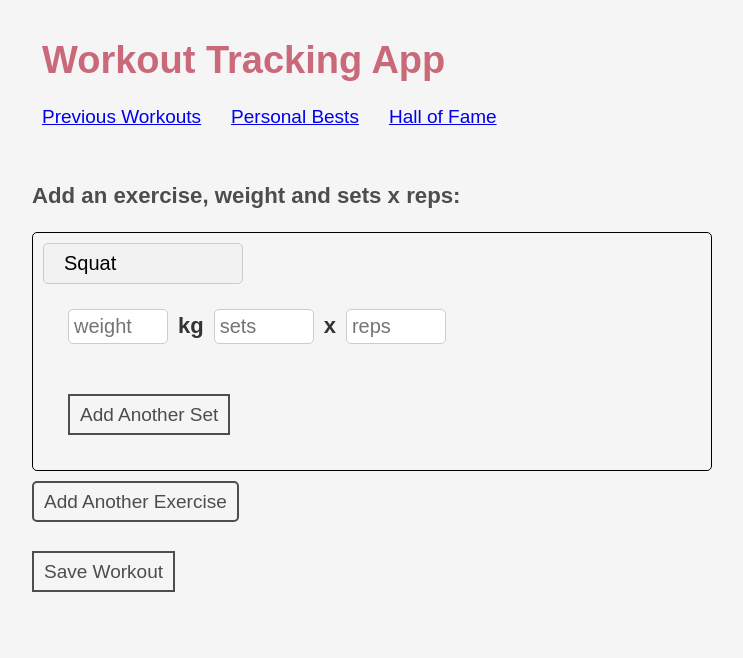
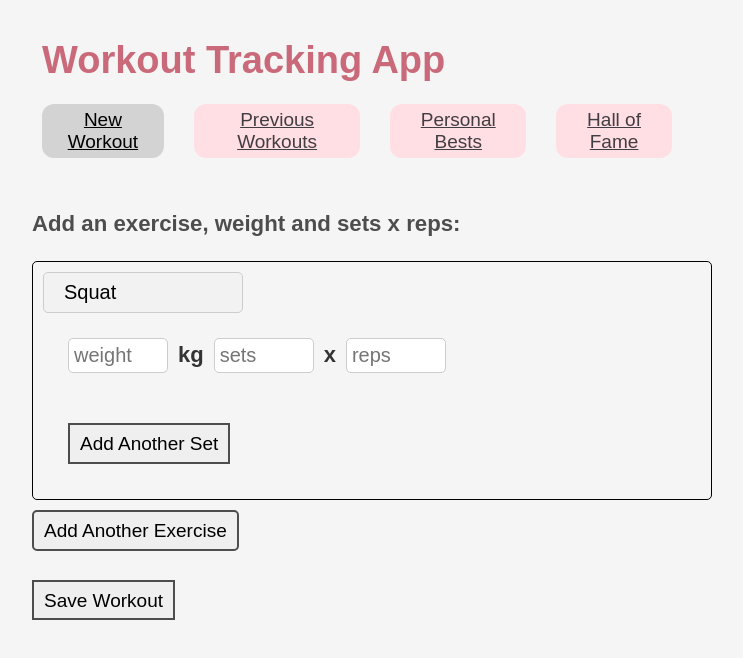
Before and after one commit to fujimuri/workout-app, a React (Create React App) app in the folder client/: page / in a window 1280 px wide. Shown: the top 658 px of the page, without its empty margins (268-1011 px from the left). Built offline with nearby package versions, Linux system fonts and the light colour scheme.

Commit message:
design header with buttons and active page button

```diff
--- a/client/src/App.js
+++ b/client/src/App.js
@@ -50,7 +50,7 @@ function App(props) {
 
   return (
     <div>
-      <Header/>
+      <Header pageName={props.pageName}/>
       < WorkoutLog
       isEditing={isEditing}
       isPrefilled={isPrefilled}
--- a/client/src/RouteSwitch.js
+++ b/client/src/RouteSwitch.js
@@ -11,27 +11,32 @@ const RouteSwitch = () => {
                 path="/"
                 element={<App
                         isEditing={true}
-                        isPrefilled={false}/>}/>
+                        isPrefilled={false}
+                        pageName="New Workout"/>}/>
                 <Route
                 path="/new"
                 element={<App
                         isEditing={true}
-                        isPrefilled={false}/>}/>
+                        isPrefilled={false}
+                        pageName="New Workout"/>}/>
                 <Route
                 path="/workouts/:id/view"
                 element={<App
                         isEditing={false}
                         isPrefilled={true}
+                        pageName="other"
                         />}/>
                 <Route
                 path="/workouts/:id/edit"
                 element={<App
                         isEditing={true}
                         isPrefilled={true}
+                        pageName="other"
                         />}/>
                 <Route
                 path="/workouts"
                 element={<Archive
+                pageName="Previous Workouts"
                         />}/>
             </Routes>
         </BrowserRouter>
--- a/client/src/components/Header.css
+++ b/client/src/components/Header.css
@@ -13,7 +13,8 @@
     align-items: flex-start;
 }
 
-.header-links {
+.header-links,
+.header-link {
     padding: 0;
     display: flex;
     align-items: center;
@@ -25,5 +26,32 @@
 }
 
 .header-links li {
-    margin-right: 30px; /* Adjust the spacing as needed */
+    margin-right: 30px;
 }
+
+.link {
+    color: rgb(66, 61, 66);
+}
+
+.link-active {
+    color: black;
+}
+
+.header-link-btn {
+    background-color: rgb(255, 223, 228);
+    border-radius: 12px;
+    border: none;
+    padding: 5px;
+}
+
+.header-link-btn-active {
+    background-color: lightgrey;
+    border-radius: 12px;
+    border: none;
+    padding: 5px;
+}
+
+.header-link-btn:hover {
+    background-color: lightgrey;
+    color: white;
+}
--- a/client/src/components/Header.js
+++ b/client/src/components/Header.js
@@ -2,13 +2,18 @@ import React from 'react';
 import './Header.css';
 import { Link } from 'react-router-dom';
 
-function Header() {
+function Header(props) {
     // component that displays the application name and links
     // to navigate.
-    // front page: page with default new workout.
-    // can navigate to: previous workouts, personal bests,
-    // hall of fame (display PRs across all users
+    // I want to highlight the page where we are currently. So
+    // we need to know which page we're on.
+    const pageName = props.pageName;
+
     const namesAndLinks = [
+        {
+            urlName: 'New Workout',
+            url: 'http://localhost:3000/' // might be /new later
+        },
         {
             urlName: 'Previous Workouts',
             url: 'http://localhost:3000/workouts'
@@ -21,7 +26,9 @@ function Header() {
             urlName: 'Hall of Fame',
             url: 'http://localhost:3000/workouts'
         },
+
     ]
+
     return (
         <div className="header">
             <h1 className="header-title">
@@ -29,8 +36,15 @@ function Header() {
             </h1>
             <ul className="header-links">
                 {namesAndLinks.map((obj) => (
-                    <li className="header-links">
-                        <Link to={obj.url}>{obj.urlName}</Link>
+                    <li className="header-link">
+                        <button className={pageName === obj.urlName? 'header-link-btn-active' : 'header-link-btn'}>
+                            <Link
+                                to={obj.url}
+                                className={pageName === obj.urlName? 'link-active' : 'link'}
+                                >
+                                    {obj.urlName}
+                            </Link>
+                        </button>
                     </li>
                 ))}
             </ul>
--- a/client/src/index.css
+++ b/client/src/index.css
@@ -19,7 +19,7 @@ ul {
   list-style: none;
   padding: 0;
 }
-button {
+/* button {
   border: none;
   margin: 0;
   padding: 0;
@@ -32,10 +32,10 @@ button {
   -webkit-font-smoothing: inherit;
   -moz-osx-font-smoothing: inherit;
   appearance: none;
-}
-button::-moz-focus-inner {
+} */
+/* button::-moz-focus-inner {
   border: 0;
-}
+} */
 button,
 input,
 optgroup,
```
